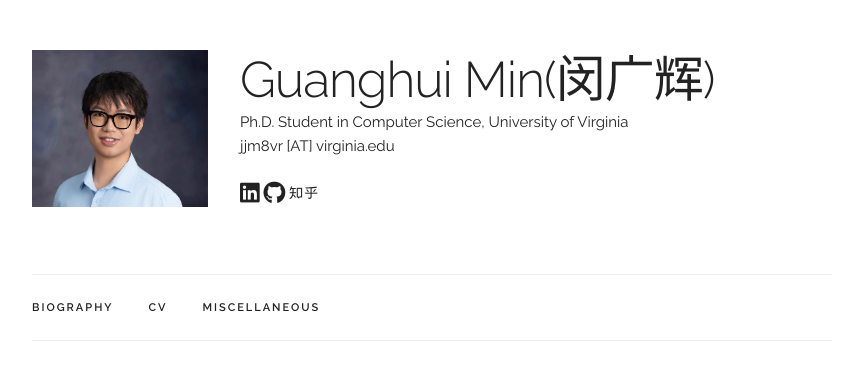
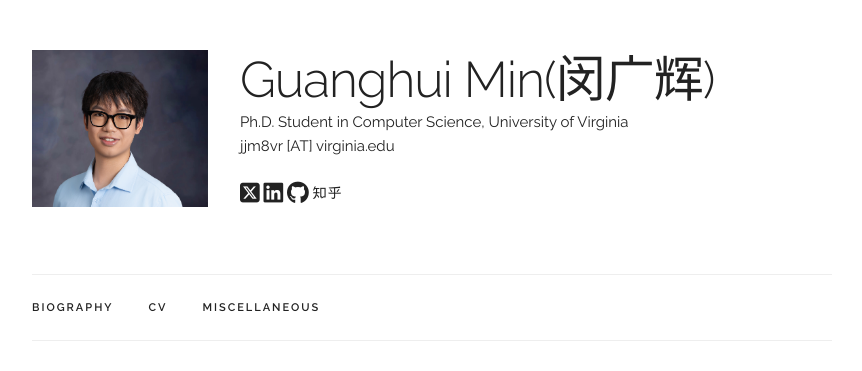
Before and after one commit to GuanghuiMin/GuanghuiMin.github.io, a Jekyll site: the page built from _projects/nlp_rasa.md, in a window 1280 px wide. Shown: the top 371 px of the page, without its empty margins (208-1070 px from the left). Built offline with Jekyll 4.4.1, drawn with Linux system fonts in a browser that asks for light colours.

Commit message:
update twitter

```diff
--- a/_data/experience.yaml
+++ b/_data/experience.yaml
@@ -28,7 +28,7 @@
 
 
 - place: "Wuhan Univeristy"
-  time: "Sep 2014 – Jun 2018"
+  time: "Sep 2014 - Jun 2018"
   title: "B.Sc. Student"
   subtitle: "School of Mathematics and Statistics"
   category: "school"
--- a/_data/main_info.yaml
+++ b/_data/main_info.yaml
@@ -2,7 +2,7 @@
 title: "Ph.D. Student in Computer Science, University of Virginia"
 email: "jjm8vr [AT] virginia.edu <br><br>"
 profile_pic: "/assets/profile-pics/GM.png"
-#twitter: ""
+twitter: "https://x.com/Guanghui_Min"
 linkedin: "https://www.linkedin.com/in/guanghui-min/"
 github: "https://github.com/GuanghuiMin"
 zhihu: "https://www.zhihu.com/people/min-guang-hui/columns"
--- a/_layouts/default.html
+++ b/_layouts/default.html
@@ -81,6 +81,10 @@
 <!--              </span>-->
 
             <p>
+              <span onclick="window.open('{{ site.data.main_info.twitter }}')" style="cursor: pointer">
+                <i class="fa-brands fa-square-x-twitter fa-1x" aria-hidden="true"></i>
+              </span>
+
               <span onclick="window.open('{{ site.data.main_info.linkedin }}')" style="cursor: pointer">
                 <i class="fa-brands fa-linkedin fa-1x" aria-hidden="true"></i>
               </span>
```
Also changed, not shown: 7 other files.
